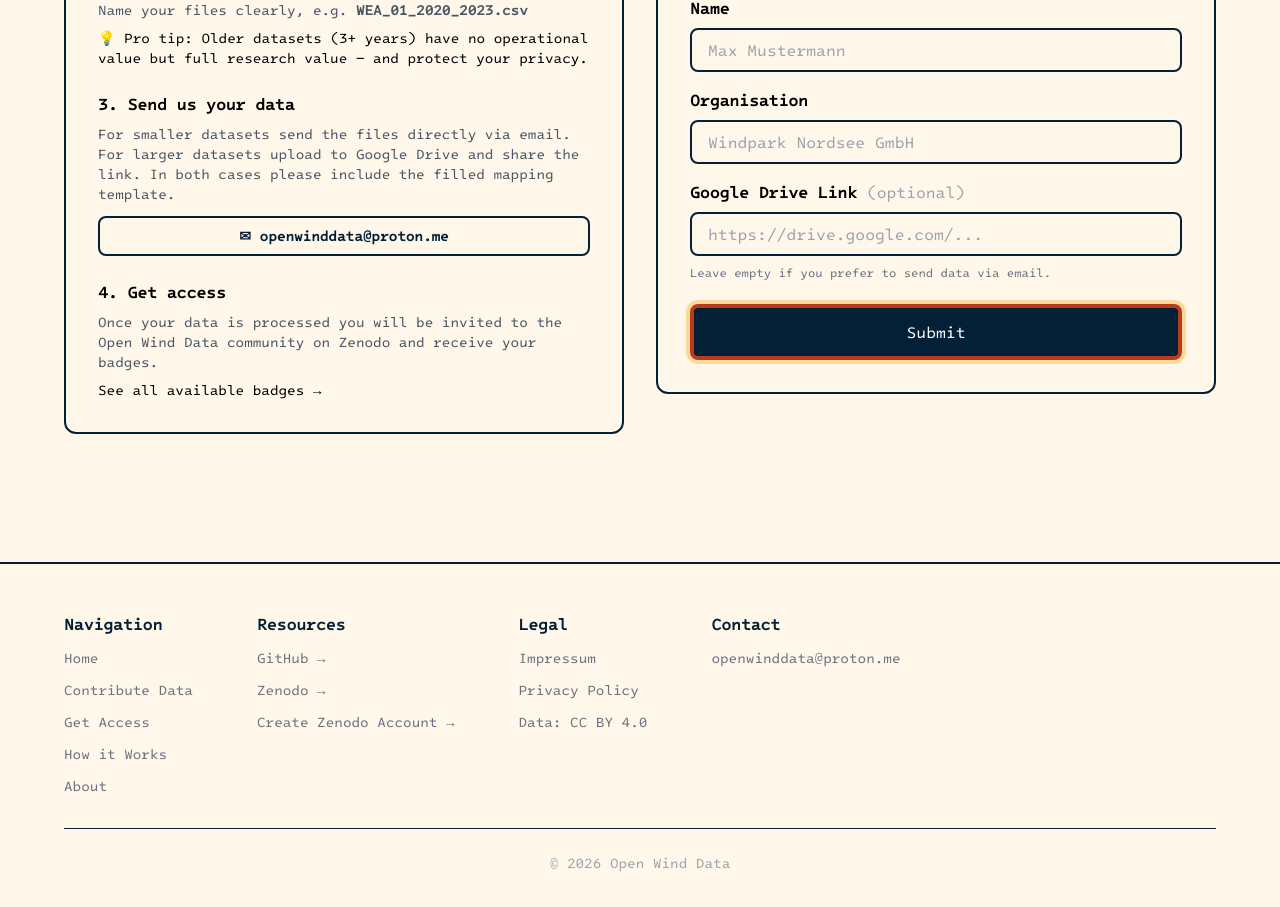
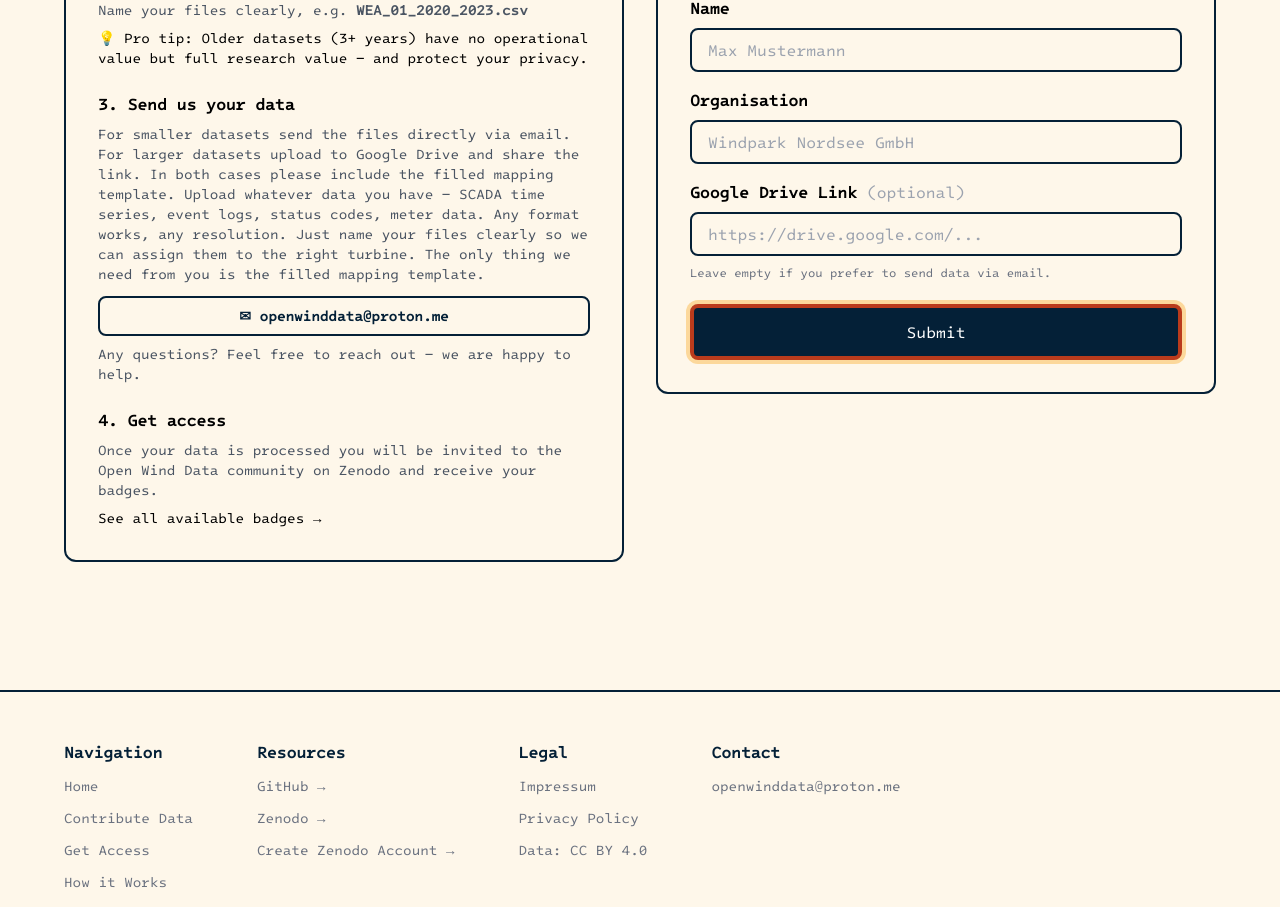
Before and after one commit to TheOriginalNielfert/open_wind_data, a React (Create React App) app in the folder website/: page /upload in a window 1280 px wide. Shown: the part 822-1729 px from the top of the page. Built offline with nearby package versions, Linux system fonts and the light colour scheme.

Commit message:
new text

```diff
--- a/website/src/Upload.js
+++ b/website/src/Upload.js
@@ -63,6 +63,10 @@ function Upload() {
               For smaller datasets send the files directly via email.
               For larger datasets upload to Google Drive and share the link.
               In both cases please include the filled mapping template.
+              Upload whatever data you have — SCADA time series, event logs,
+              status codes, meter data. Any format works, any resolution.
+              Just name your files clearly so we can assign them to the right turbine.
+              The only thing we need from you is the filled mapping template.
             </p>
             <a
               href="mailto:openwinddata@proton.me"
@@ -70,6 +74,9 @@ function Upload() {
             >
               ✉ openwinddata@proton.me
             </a>
+            <p className="font-mono text-gray-600 text-sm">
+              Any questions? Feel free to reach out — we are happy to help.
+            </p>
           </div>
 
           <div className="flex flex-col gap-2">
```
